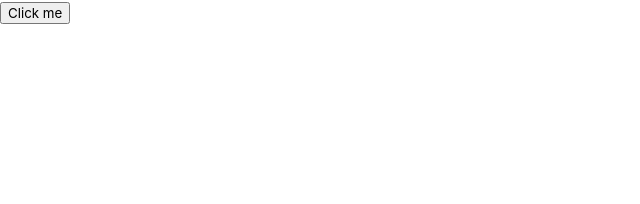
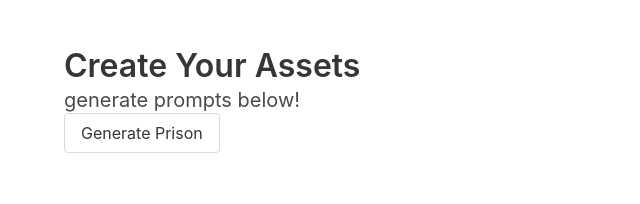
Before and after one commit to Abourass/DND_World_Builder, a website with bundled scripts: page sample/index.html in a window 1280 px wide. Shown: the whole page, without its empty margins (0-640 px from the left). Built offline with nearby package versions, Linux system fonts and the light colour scheme.

Commit message:
:art: Adding some design to the homepage

```diff
--- a/sample/app.js
+++ b/sample/app.js
@@ -2,7 +2,7 @@ import create from './tools/create.js';
 import Prison from '../src/buildings/Prison.js';
 import Style from './tools/style.js';
 const theme = new Style('');
-create('button', 'body').text('Click me').on('click', () => {
-    console.log(new Prison('Silvie'));
+create('button', '#buttons').addClass('button').text('Generate Prison').on('click', () => {
+    console.log(new Prison('Example Prison'));
 });
 //# sourceMappingURL=app.js.map
--- a/sample/app.ts
+++ b/sample/app.ts
@@ -4,6 +4,6 @@ import Style from './tools/style.js';
 
 const theme = new Style('');
 
-create('button', 'body').text('Click me').on('click', ()=> {
-  console.log(new Prison('Silvie'))
+create('button', '#buttons').addClass('button').text('Generate Prison').on('click', ()=> {
+  console.log(new Prison('Example Prison'))
 })
--- a/sample/index.html
+++ b/sample/index.html
@@ -2,13 +2,22 @@
 <html lang="en">
 <head>
   <meta charset="UTF-8">
+  <meta name="viewport" content="width=device-width, initial-scale=1">
   <title>Create World Assets</title>
   <link rel="stylesheet" href="css/bulma.min.css">
 </head>
 <body>
-
-
-
+<section class="section">
+  <div class="container">
+    <h1 class="title">
+      Create Your Assets
+    </h1>
+    <p class="subtitle">
+      generate prompts below!
+    </p>
+  </div>
+  <div class="container" id="buttons"></div>
+</section>
 </body>
 <script src="app.js" type="module"></script>
 </html>
```
Also changed, not shown: 1 other file.
